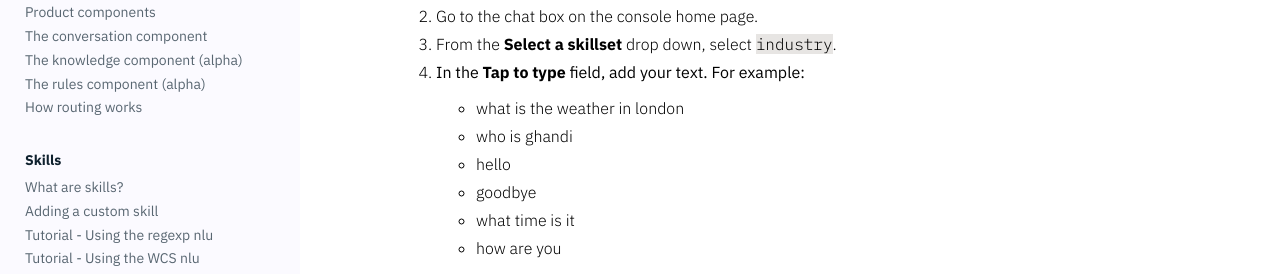
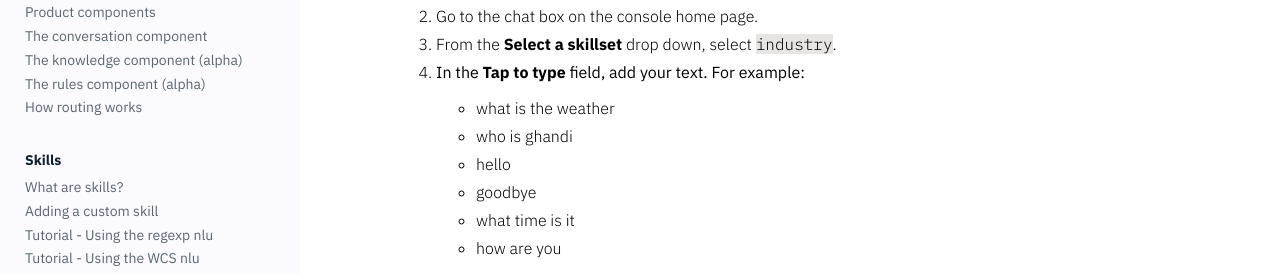
Before and after one commit to Watson-Personal-Assistant/developer, a Jekyll site: the page built from _content/trial/chat-with-builtin.md, in a window 1280 px wide. Shown: the part 404-678 px from the top of the page. Built offline with Jekyll 4.4.1, drawn with Linux system fonts in a browser that asks for light colours; some web fonts are replaced.

Commit message:
changes list of possible utterances for industry skills

```diff
--- a/_content/trial/chat-with-builtin.md
+++ b/_content/trial/chat-with-builtin.md
@@ -14,7 +14,7 @@ Skills are grouped into skillsets. The built-in skills for Watson Assistant for
 3. From the **Select a skillset** drop down, select `industry`.
 4. In the **Tap to type** field, add your text. For example:
 
-    - what is the weather in london
+    - what is the weather
     - who is ghandi
     - hello
     - goodbye
```
